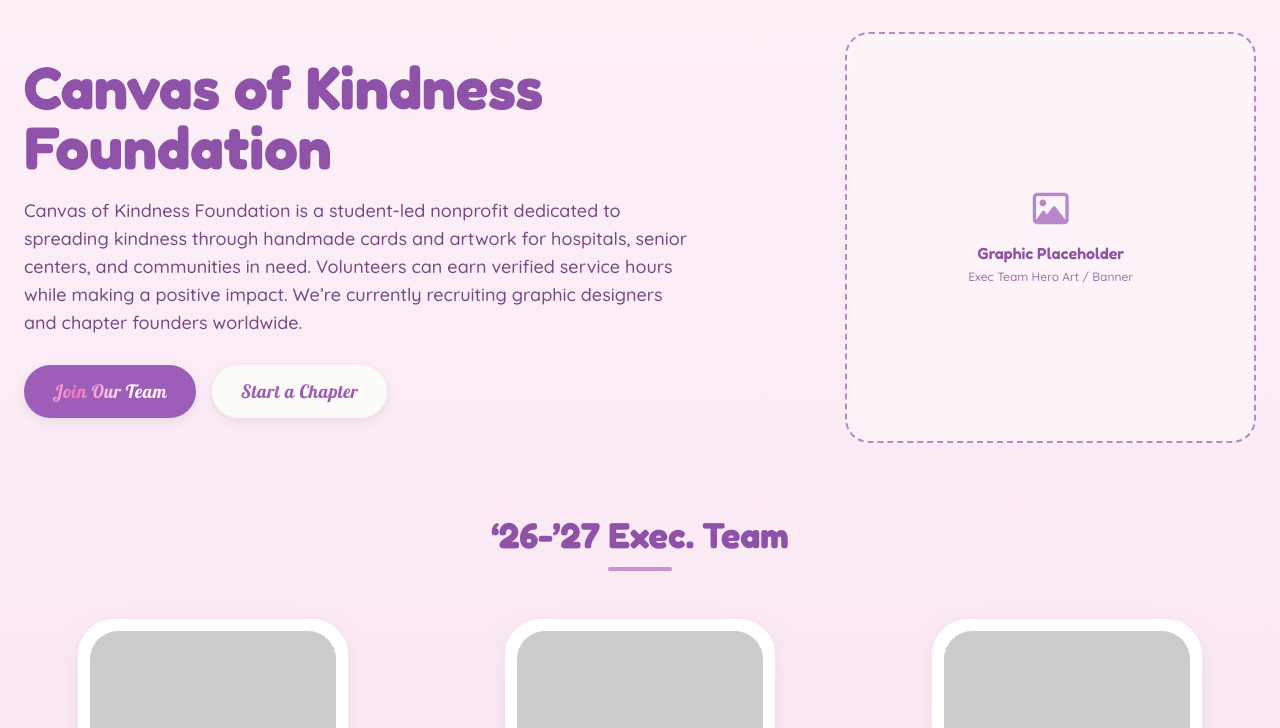
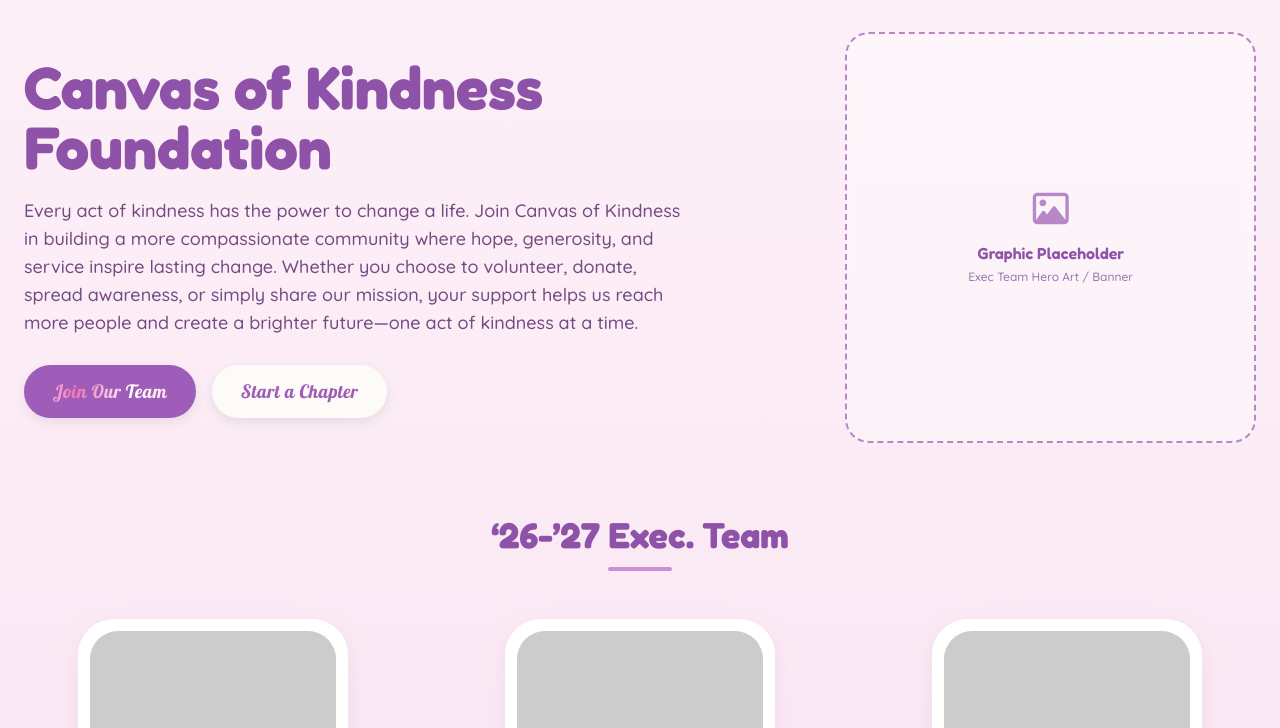
Before and after one commit to rishitaagarwal82-oss/canvas-of-kindness-website, a plain HTML site: page pages/executive-team/index.html in a window 1280 px wide. Shown: the part 72-800 px from the top of the page. Drawn offline with nearby package versions, Linux system fonts and the light colour scheme; placeholder pictures from the web are drawn by us.

Commit message:
Update index.html

```diff
--- a/pages/executive-team/index.html
+++ b/pages/executive-team/index.html
@@ -159,7 +159,7 @@
                     Canvas of Kindness<br>Foundation
                 </h1>
                 <p class="text-[#734A83] text-base sm:text-lg max-w-2xl font-medium leading-relaxed">
-                    Canvas of Kindness Foundation is a student-led nonprofit dedicated to spreading kindness through handmade cards and artwork for hospitals, senior centers, and communities in need. Volunteers can earn verified service hours while making a positive impact. We’re currently recruiting graphic designers and chapter founders worldwide.
+                   Every act of kindness has the power to change a life. Join Canvas of Kindness in building a more compassionate community where hope, generosity, and service inspire lasting change. Whether you choose to volunteer, donate, spread awareness, or simply share our mission, your support helps us reach more people and create a brighter future—one act of kindness at a time.
                 </p>
 
                 <!-- Call to Action Buttons using your exact CSS classes -->
```
